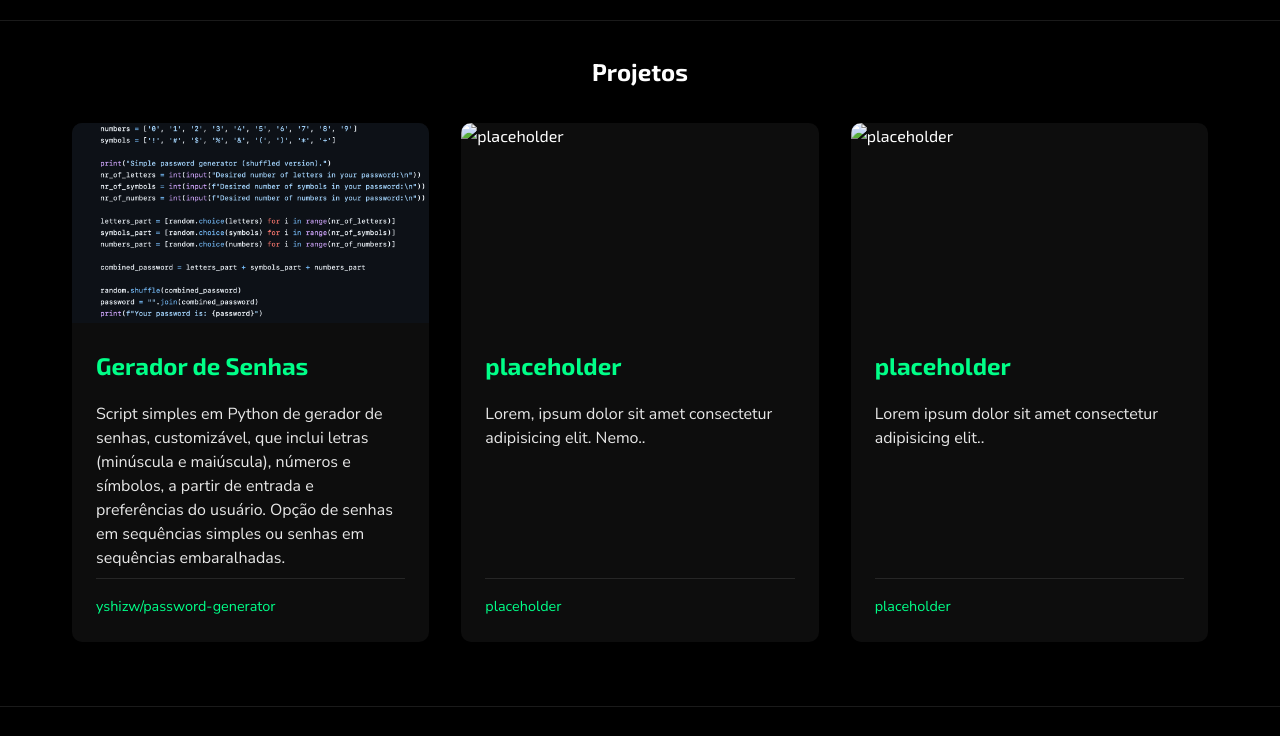
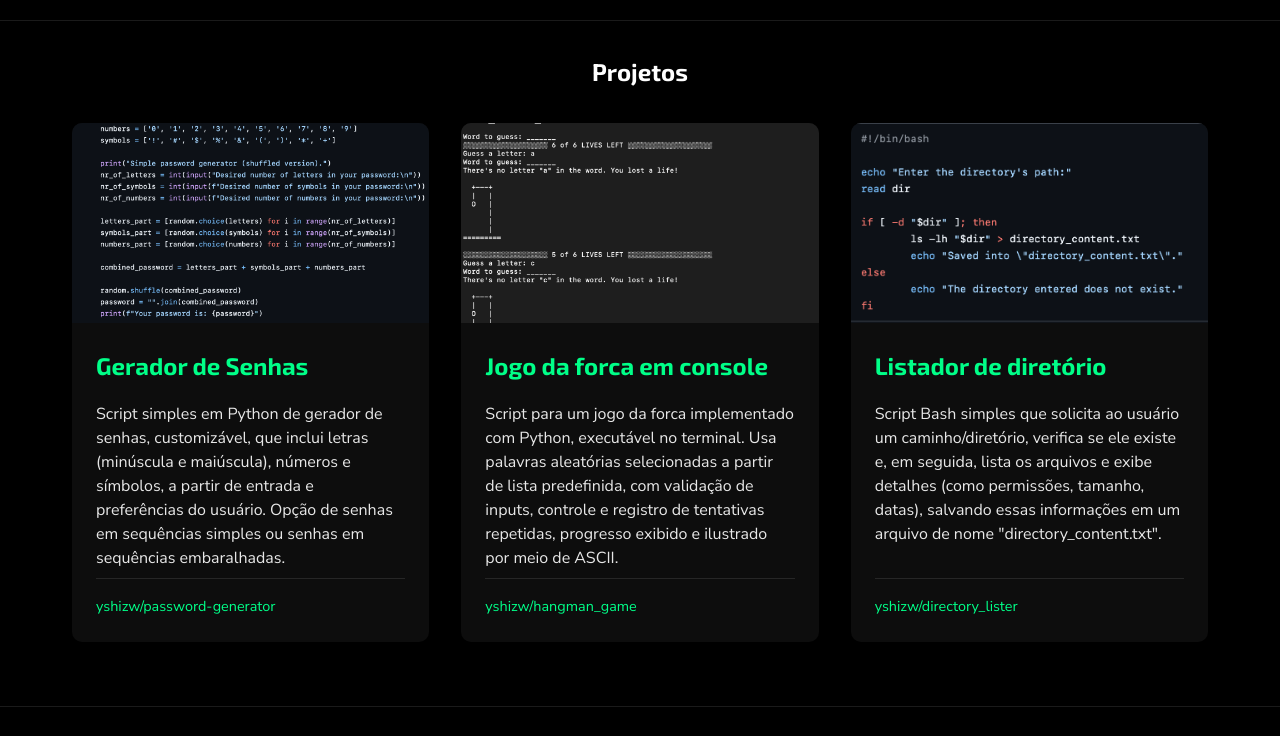
Before and after one commit to yshizw/portfolio, a plain HTML site: page index.html in a window 1280 px wide. Shown: the part 780-1516 px from the top of the page. Drawn offline with Linux system fonts and the light colour scheme; a web font is replaced by a local one.

Commit message:
replace-placeholder
placeholders replaced with the files

```diff
--- a/index.html
+++ b/index.html
@@ -41,7 +41,7 @@
                         <p class="small-text">e fotógrafo profissionalmente amador, de vez em quando.</p>
                     </div>
                     <div class="inicio-image">
-                        <img src="assets/images/0D77D843-C6F1-4069-831B-A2DC5D7075D9.JPG" alt="Foto em espelho" width="400">
+                        <img src="assets/images/0D77D843-C6F1-4069-831B-A2DC5D7075D9.jpg" alt="Foto em espelho" width="400">
                     </div>
                 </div>
                 <div class="social-links">
@@ -67,24 +67,32 @@
                         <p class="project-repo">yshizw/password-generator</p>
                     </div>
                 </a>
-                <a href="placeholder" target="_blank" class="project-card">
+                <a href="https://github.com/yshizw/hangman_game" target="_blank" class="project-card">
                     <div class="project-image">
-                        <img src="placeholder" alt="placeholder">
+                        <img src="assets/images/project3.png" alt="Imagem do jogo da forca">
                     </div>
                     <div class="project-info">
-                        <h3>placeholder</h3>
-                        <p class="project-description">Lorem, ipsum dolor sit amet consectetur adipisicing elit. Nemo..</p>
-                        <p class="project-repo">placeholder</p>
+                        <h3>Jogo da forca em console</h3>
+                        <p class="project-description">Script para um jogo da forca implementado com Python,
+                            executável no terminal. Usa palavras aleatórias selecionadas a partir de lista predefinida,
+                            com validação de inputs, controle e registro de tentativas repetidas, progresso
+                            exibido e ilustrado por meio de ASCII.
+                        </p>
+                        <p class="project-repo">yshizw/hangman_game</p>
                     </div>
                 </a>
-                <a href="placeholder" target="_blank" class="project-card">
+                <a href="https://github.com/yshizw/directory_lister" target="_blank" class="project-card">
                     <div class="project-image">
-                        <img src="placeholder" alt="placeholder">
+                        <img src="assets/images/project2.png" alt="Imagem script bash">
                     </div>
                     <div class="project-info">
-                        <h3>placeholder</h3>
-                        <p class="project-description">Lorem ipsum dolor sit amet consectetur adipisicing elit..</p>
-                        <p class="project-repo">placeholder</p>
+                        <h3>Listador de diretório</h3>
+                        <p class="project-description">Script Bash simples que solicita ao usuário um
+                            caminho/diretório, verifica se ele existe e, em seguida, lista os arquivos e exibe
+                            detalhes (como permissões, tamanho, datas), salvando essas informações em um
+                            arquivo de nome "directory_content.txt".
+                        </p>
+                        <p class="project-repo">yshizw/directory_lister</p>
                     </div>
                 </a>
             </div>
@@ -93,7 +101,7 @@
         <section id="sobre" class="section">
             <div class="about-content">
                 <div class="about-image">
-                    <img src="assets/images/A860F8FF-1A59-4AC6-AC99-FB14BA12550D.JPG" alt="Fotografia em preto e branco" width="400">
+                    <img src="assets/images/A860F8FF-1A59-4AC6-AC99-FB14BA12550D.jpg" alt="Fotografia em preto e branco" width="400">
                 </div>
                 <div class="about-text">
                     <h2>Olá! Me chamo Markus Yoshizawa,</h2>
```
